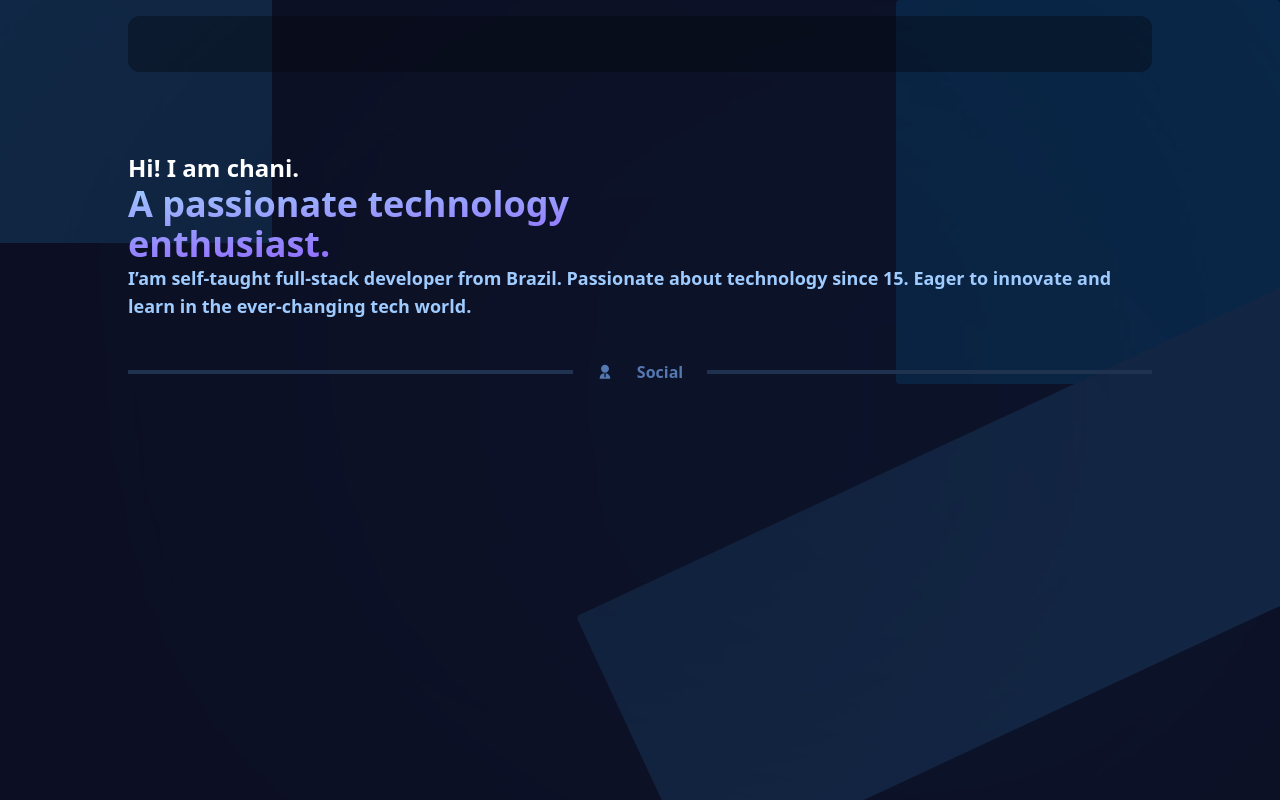
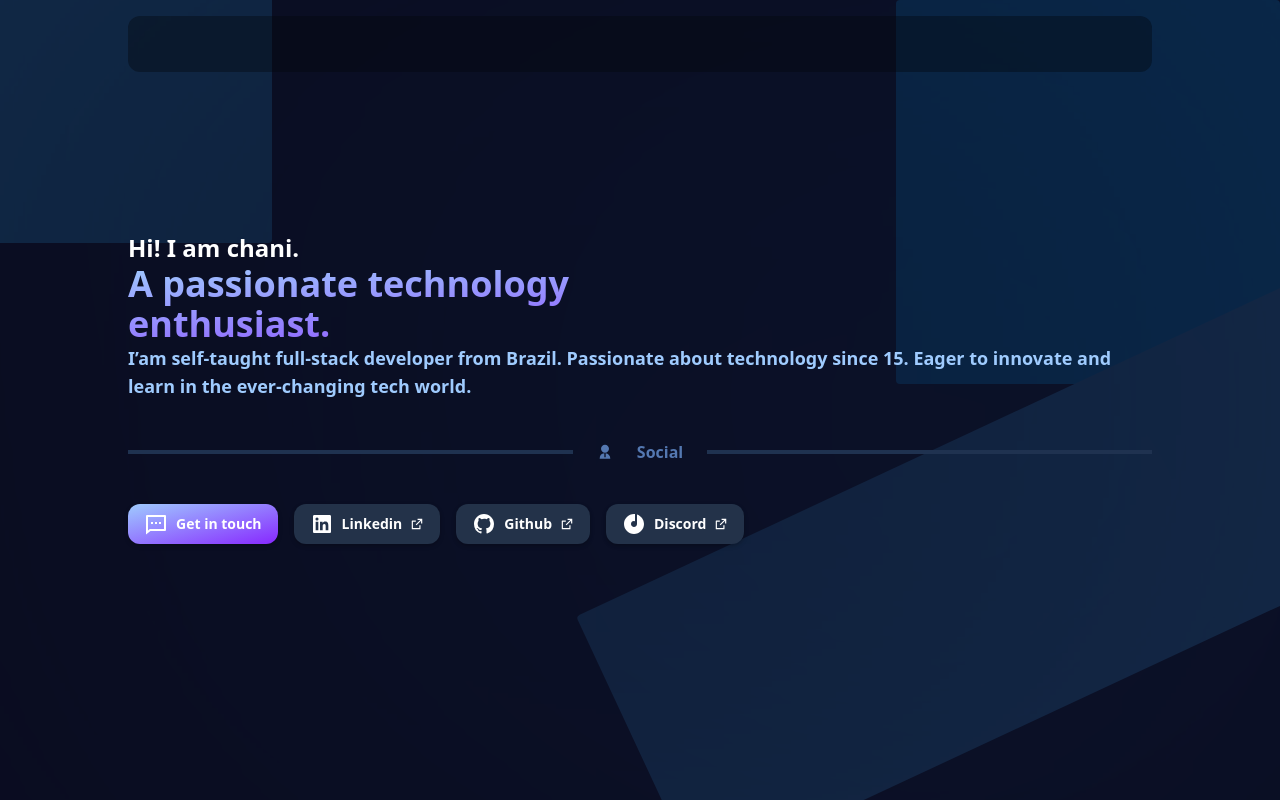
Before and after one commit to 21Chani/profile, a React (Vite) app: page / in a window 1280 px wide. Built offline with nearby package versions, Linux system fonts and the light colour scheme.

Commit message:
feat: theme adjustments

```diff
--- a/index.html
+++ b/index.html
@@ -1,5 +1,5 @@
-<!DOCTYPE html>
-<html class="bg-gray-600" lang="en">
+<!doctype html>
+<html class="bg-[#0A0C20]" lang="en">
 	<head>
 		<meta charset="UTF-8" />
 		<link rel="icon" type="image/svg+xml" href="/vite.svg" />
--- a/package.json
+++ b/package.json
@@ -10,9 +10,11 @@
     "preview": "vite preview"
   },
   "dependencies": {
+    "class-variance-authority": "^0.7.0",
     "react": "^18.2.0",
     "react-dom": "^18.2.0",
-    "react-icons": "^4.11.0"
+    "react-icons": "^4.11.0",
+    "tailwind-merge": "^2.0.0"
   },
   "devDependencies": {
     "@types/react": "^18.0.37",
--- a/src/App.tsx
+++ b/src/App.tsx
@@ -1,4 +1,12 @@
-import { RiUser2Fill } from "react-icons/ri";
+import {
+	RiDiscFill,
+	RiExternalLinkLine,
+	RiGithubFill,
+	RiLinkedinBoxFill,
+	RiMessage2Line,
+	RiUser2Fill
+} from "react-icons/ri";
+import { Button } from "./components/interface/Button";
 function App() {
 	return (
 		<div className="relative mx-auto flex  h-screen w-full flex-col overflow-hidden bg-[#0A0C2080]">
@@ -9,7 +17,7 @@ function App() {
 				<main className="mx-auto w-full max-w-5xl ">
 					<header className="mt-4 h-14 w-full rounded-xl bg-[#05060B60]"></header>
 
-					<h3 className="mt-20 text-2xl font-semibold">Hi! I am chani.</h3>
+					<h3 className="mt-40 text-2xl font-semibold">Hi! I am chani.</h3>
 					<h1 className="text-gradi bg-gradient-to-br from-[#9FCBFE] to-[#8728FF] bg-clip-text text-4xl font-bold text-transparent">
 						A passionate technology <br /> enthusiast.
 					</h1>
@@ -24,6 +32,28 @@ function App() {
 						<span className="font-semibold text-[#5478B1]">Social</span>
 						<div className="h-1 flex-1 bg-[#1F3250]" />
 					</div>
+
+					<div className="flex items-center gap-4">
+						<Button variant={"primary"} size={"sm"} className="w-fit">
+							<RiMessage2Line className="h-6 w-6 " />
+							Get in touch
+						</Button>
+						<Button variant={"secondary"} size={"sm"} className="w-fit">
+							<RiLinkedinBoxFill className="h-6 w-6 " />
+							Linkedin
+							<RiExternalLinkLine />
+						</Button>
+						<Button variant={"secondary"} size={"sm"} className="w-fit">
+							<RiGithubFill className="h-6 w-6 " />
+							Github
+							<RiExternalLinkLine />
+						</Button>
+						<Button variant={"secondary"} size={"sm"} className="w-fit">
+							<RiDiscFill className="h-6 w-6 " />
+							Discord
+							<RiExternalLinkLine />
+						</Button>
+					</div>
 				</main>
 			</div>
 		</div>
--- a/tailwind.config.js
+++ b/tailwind.config.js
@@ -1,41 +1,21 @@
 /** @type {import('tailwindcss').Config} */
 export default {
-  content: ['src/**/*.{ts,tsx}', './index.html'],
-  theme: {
-    extend: {
-      colors: {
-        gray: {
-          100: '#61677F',
-          200: '#4F5466',
-          300: '#3C4156',
-          400: '#2D3246',
-          500: '#272B3F',
-          600: '#1F2232',
-          700: '#1A1D2B',
-        },
-        green: {
-          100: '#93FFDE',
-          200: '#5EFFCF',
-          300: '#13E7A7',
-          400: '#00D796',
-          500: '#00BD85',
-          600: '#00976A',
-          700: '#006E4D',
-        },
-        "dark": {
-          200: "#B1BCD2",
-          300: "#7B87A0",
-          400: "#6D7993",
-          500: "#4F596F",
-          600: "#434857",
-          700: "#363B48",
-          800: "#2D313C",
-          900: "#22262E",
-          950: "#1A1C23",
-          1000: "#15181F"
-        },
-      },
-    },
-  },
-  plugins: [],
-}
+	content: ["src/**/*.{ts,tsx}", "./index.html"],
+	theme: {
+		extend: {
+			colors: {
+				"light-blue": "#9FCBFE",
+				"amethyst": "#8728FF",
+				"pastel-blue": {
+					100: "#5478B1",
+					200: "#233249",
+					300: "#1F3250"
+				}
+			},
+			boxShadow: {
+				"up-sm": "0px 2px 4px 0px rgba(0, 0, 0, 0.25)"
+			}
+		}
+	},
+	plugins: []
+};
```
Also changed, not shown: 1 other file (tests, documents, lock files or other folders). Lines whose indentation alone changed are shown as unchanged.
